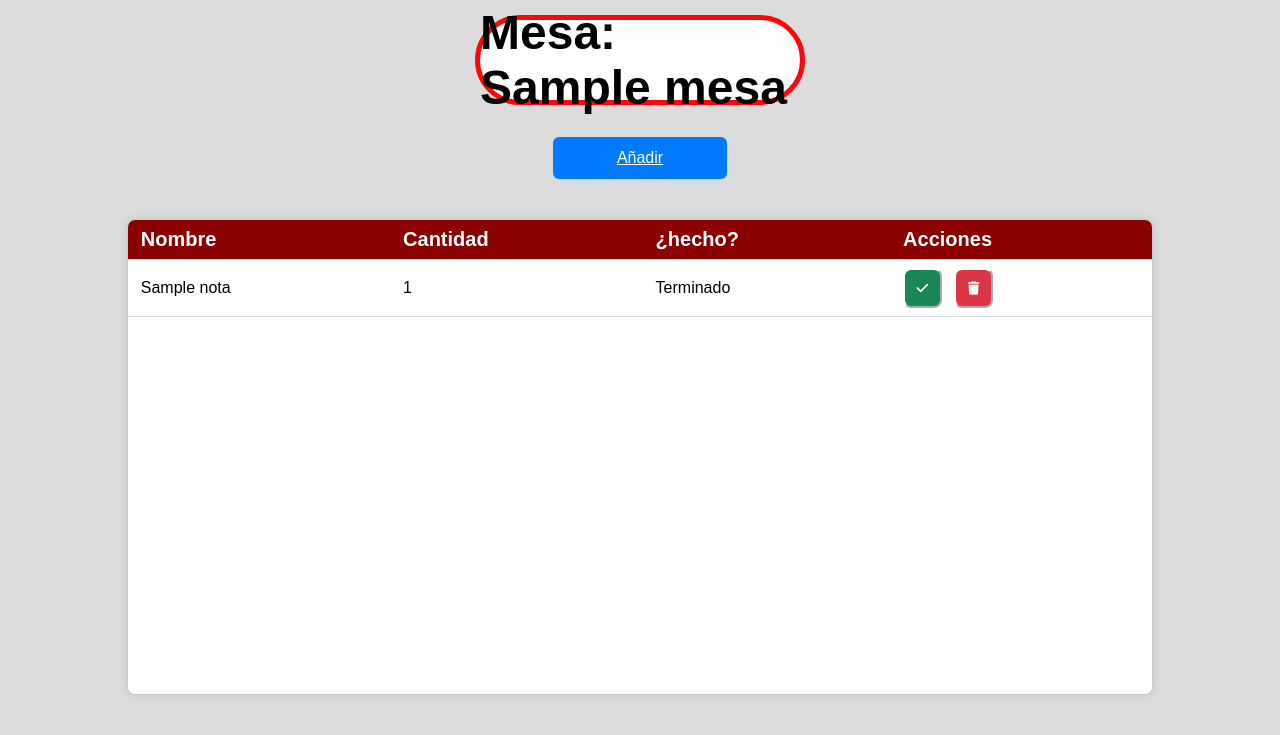
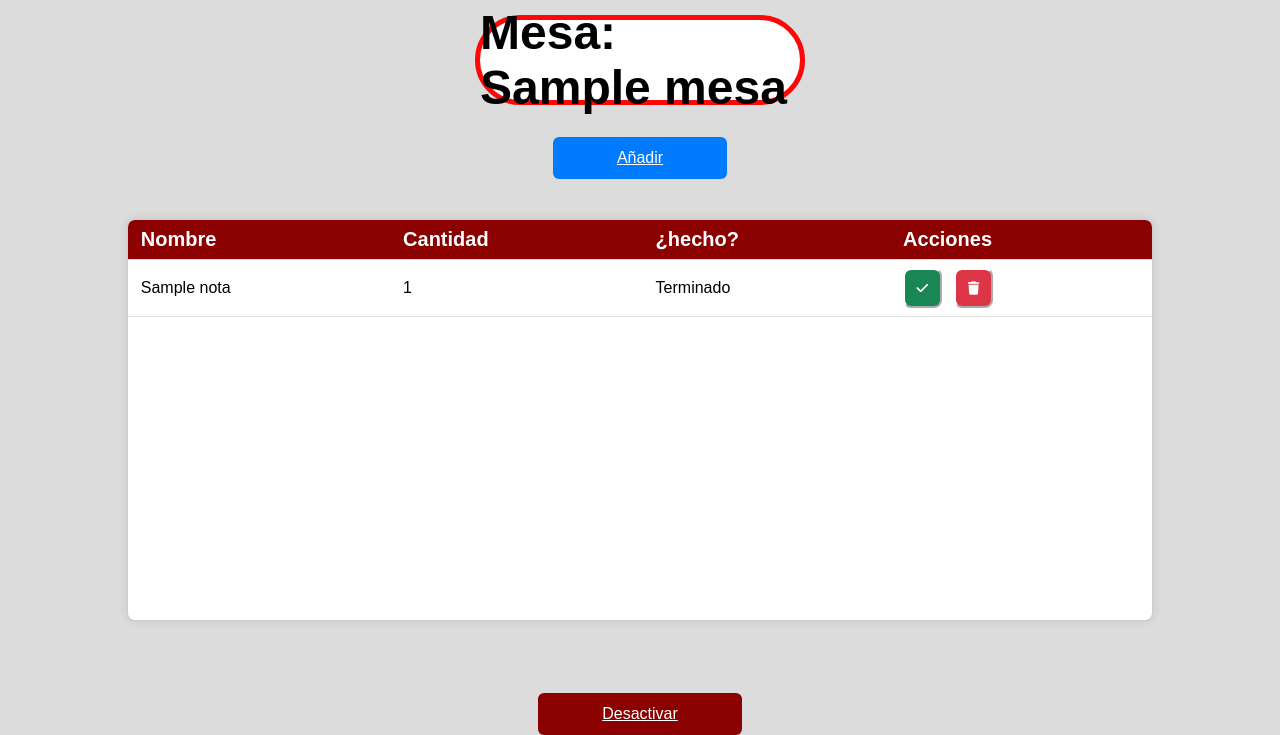
Before and after one commit to Aduartel-SJO/Thais, a Flask app: page /dashboard/nota_especifica/1 in a window 1280 px wide. Shown: the part 65-800 px from the top of the page. Run offline with Flask 3, Linux system fonts and the light colour scheme; the visitor is signed in with stand-in values (Sample User, id 1); tables that the repository leaves empty hold one stand-in row (values such as "Sample post"); some libraries are stand-ins or nearby versions.

Commit message:
[comentarios]

```diff
--- a/app/routes/dashboard.py
+++ b/app/routes/dashboard.py
@@ -44,6 +44,7 @@
         ingrediente_comida = Ingrediente.query.filter(Ingrediente.id_ingrediente == comida.id_comida).all()
         nombre=comida.nombre
         print(nombre)
+        # modificamos el nombre para que contenga los ingredientes restantes de la comida
         if ingredientes:
                 for ing in ingredientes:
                     nombre = nombre + " " +  ing
@@ -101,7 +102,7 @@
     return render_template("nota_especifica.html", mesa=mesa, nota=nota, nota_comida=nota_comida)
 
 #metodo que crea la nota y nos redirije a la ventana de dicha nota
-@dashboard_bp.route('/crear_nota/<int:id_mesa>', )
+@dashboard_bp.route('/crear_nota/<int:id_mesa>')
 def crearNota(id_mesa):
         if "user" not in session:
             return redirect(url_for("auth.login"))
@@ -120,3 +121,12 @@
             return redirect(url_for("dashboard.abrir_nota", id_nota=id_generado))
         else:
             return redirect(url_for("dashboard.abrir_nota", id_nota=nota.id_nota))
+
+# funcion que hace que la nota pase a estar desactivada y asi dar paso a otra
+@dashboard_bp.route('/jubilar_nota/<int:id_nota>')
+def jubilar_nota(id_nota):
+        nota = Nota.query.filter(Nota.id_nota == id_nota, Nota.is_Active == 1).first()
+        if nota:
+            nota.is_Active = 0
+            db.session.commit()
+        return redirect(url_for("dashboard.Dashboard_mesas"))
--- a/app/static/css/modal.css
+++ b/app/static/css/modal.css
@@ -57,6 +57,12 @@
   color: white;
 }
 
+.boton.eliminar {
+  background-color: darkred;
+  color: white;
+}
+
+
 .boton.guardar:hover {
   filter: brightness(1.3);
 }
--- a/app/templates/nota_especifica.html
+++ b/app/templates/nota_especifica.html
@@ -54,6 +54,7 @@
     </table>
 
 </div>
+<a  href="{{ url_for('dashboard.jubilar_nota', id_nota=nota.id_nota )}}" class="boton eliminar botonAnadir">Desactivar</a>
 
 
 {% endblock %}
```
Also changed, not shown: app/routes/admin.py (+24 -5 lines), app/routes/auth.py (+4 -3 lines).
